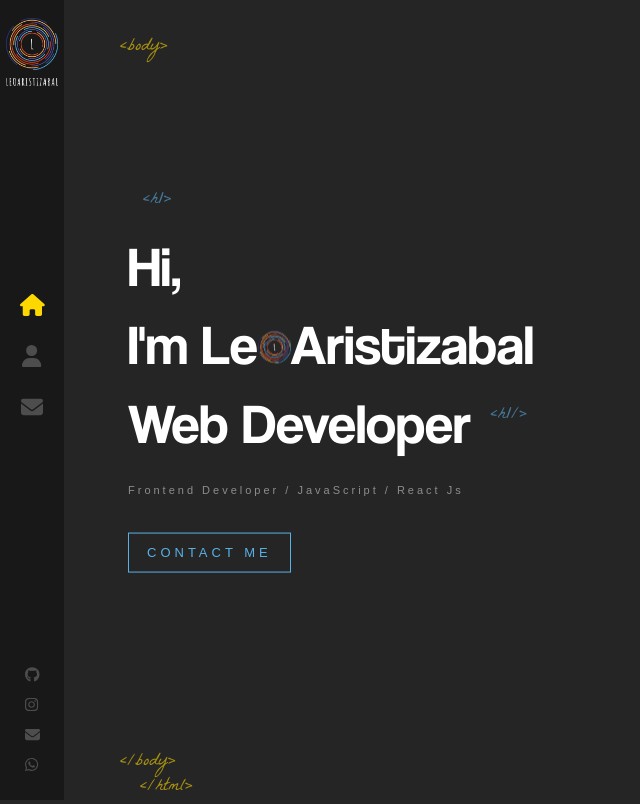
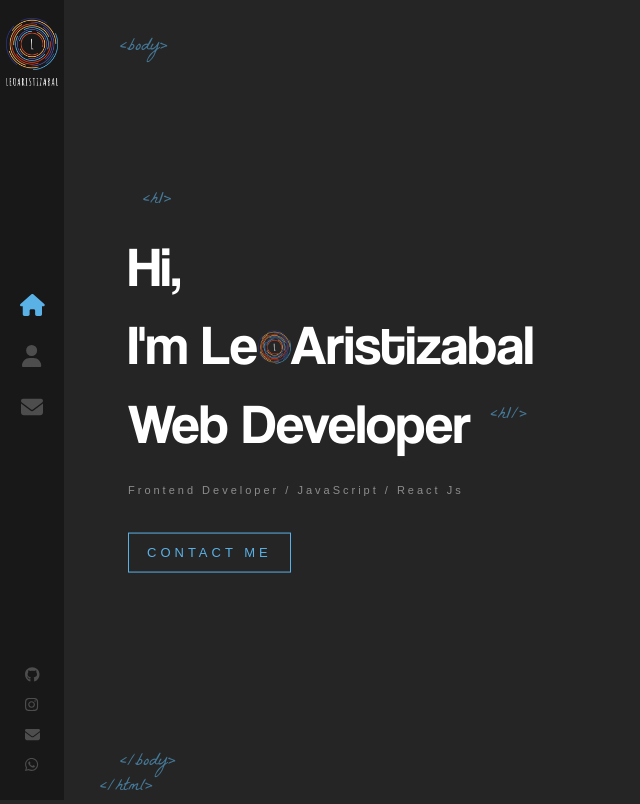
Before and after one commit to leoaristizabal/react-portfolio, a React (Create React App) app: page / in a window 1280 px wide. Shown: the whole page, without its empty margins (0-640 px from the left). Built offline with nearby package versions, Linux system fonts and the light colour scheme.

Commit message:
first style strcuture

```diff
--- a/src/components/Layout/index.scss
+++ b/src/components/Layout/index.scss
@@ -10,7 +10,7 @@
 }
 
 .tags {
-    color: #ffd700;
+    color: #5ab1e6;
     opacity: 0.6;
     position: absolute;
     bottom: 0;
@@ -20,6 +20,21 @@
 }
 
 .bottom-tag-html {
-    margin-left: 20px;
+    margin-left: -20px;
 
 }
+
+.container {
+    width: 100%;
+    will-change: contents;
+    height: 90%;
+    min-height: 566px;
+    position: absolute;
+    opacity: 0;
+    top: 5%;
+    margin: 0 auto;
+    z-index: 1;
+    transform-style: preserve-3d;
+    animation: fadeIn 1s forwards;
+    animation-delay: 1s;
+}
--- a/src/components/Sidebar/index.scss
+++ b/src/components/Sidebar/index.scss
@@ -47,7 +47,7 @@
             }
 
             &:hover {
-                color: #ffd700;
+                color: #5ab1e6;
 
                 svg {
                     opacity: 0;
@@ -91,7 +91,7 @@
 
         a.active {
             svg {
-                color: #ffd700;
+                color: #5ab1e6;
             }
         }
     }
@@ -114,7 +114,7 @@
                 line-height: 16px;
 
                 &:hover svg {
-                    color: #ffd700;
+                    color: #5ab1e6;
                 }
             }
         }
```
